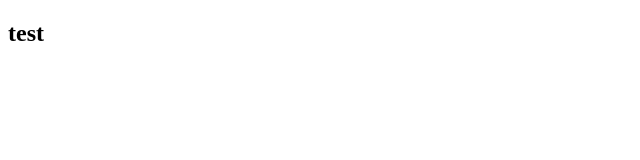
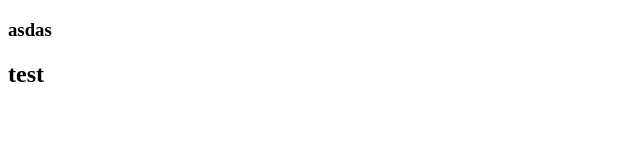
Before and after one commit to AlekseyYefanov/test-02, a plain HTML site: page index.html in a window 1280 px wide. Shown: the full height of the page, 0-640 px from the left. Drawn offline with Linux system fonts and the light colour scheme.

Commit message:
feat: test change

```diff
--- a/index.html
+++ b/index.html
@@ -8,6 +8,7 @@
 </head>
 <body>
     <footer>
+        <h3>asdas</h3>
         <h2>test</h2>
     </footer>
 </body>
```
